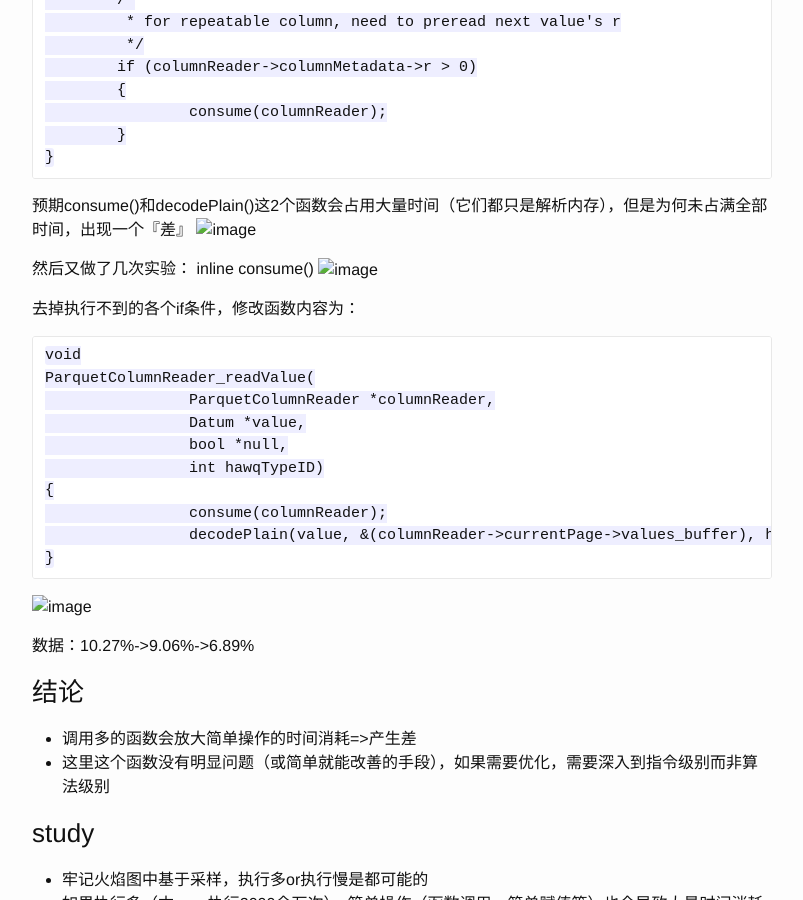
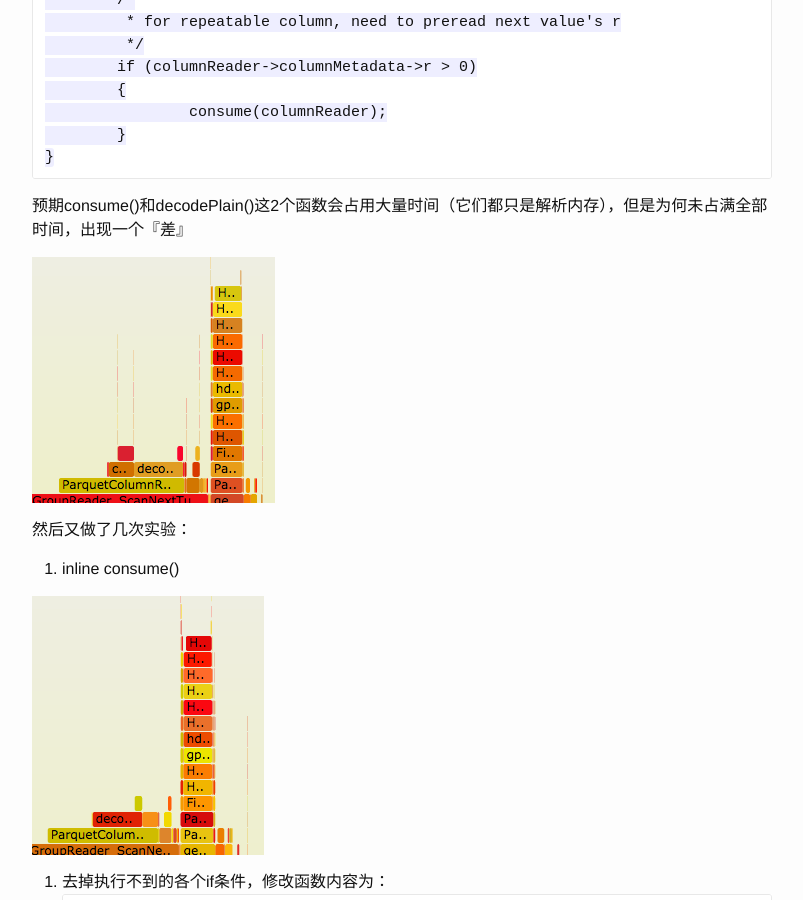
Before and after one commit to hawq-cn/hawq-cn.github.io, a Jekyll site: the page built from _posts/2017-10-23-flamegraph-case.markdown, in a window 1280 px wide and 900 px high, scrolled down 1193 px. Shown: the whole window, without its empty margins (238-1041 px from the left). Built offline with Jekyll 4.4.1, drawn with Linux system fonts in a browser that asks for light colours; part of the change alters nothing that is shown.

````diff
--- a/_posts/2017-10-23-flamegraph-case.markdown
+++ b/_posts/2017-10-23-flamegraph-case.markdown
@@ -58,13 +58,15 @@ ParquetColumnReader_readValue(
 ```
 
 预期consume()和decodePlain()这2个函数会占用大量时间（它们都只是解析内存），但是为何未占满全部时间，出现一个『差』
+
 ![image]({{ site.url }}/assets/images/q6-1.png)
 
 然后又做了几次实验：
-inline consume()
+1. inline consume()
+
 ![image]({{ site.url }}/assets/images/q6-2.png)
 
-去掉执行不到的各个if条件，修改函数内容为：
+2. 去掉执行不到的各个if条件，修改函数内容为：
 ```
 void
 ParquetColumnReader_readValue(
@@ -77,9 +79,10 @@ ParquetColumnReader_readValue(
 		decodePlain(value, &(columnReader->currentPage->values_buffer), hawqTypeID);
 }
 ```
+
 ![image]({{ site.url }}/assets/images/q6-3.png)
 
-数据：10.27%->9.06%->6.89%
+3. 数据：10.27%->9.06%->6.89%
 
 ### 结论
 * 调用多的函数会放大简单操作的时间消耗=>产生差
````
Also changed, not shown: assets/images/q6-1.png (added), assets/images/q6-2.png (added), assets/images/q6-3.png (added).
